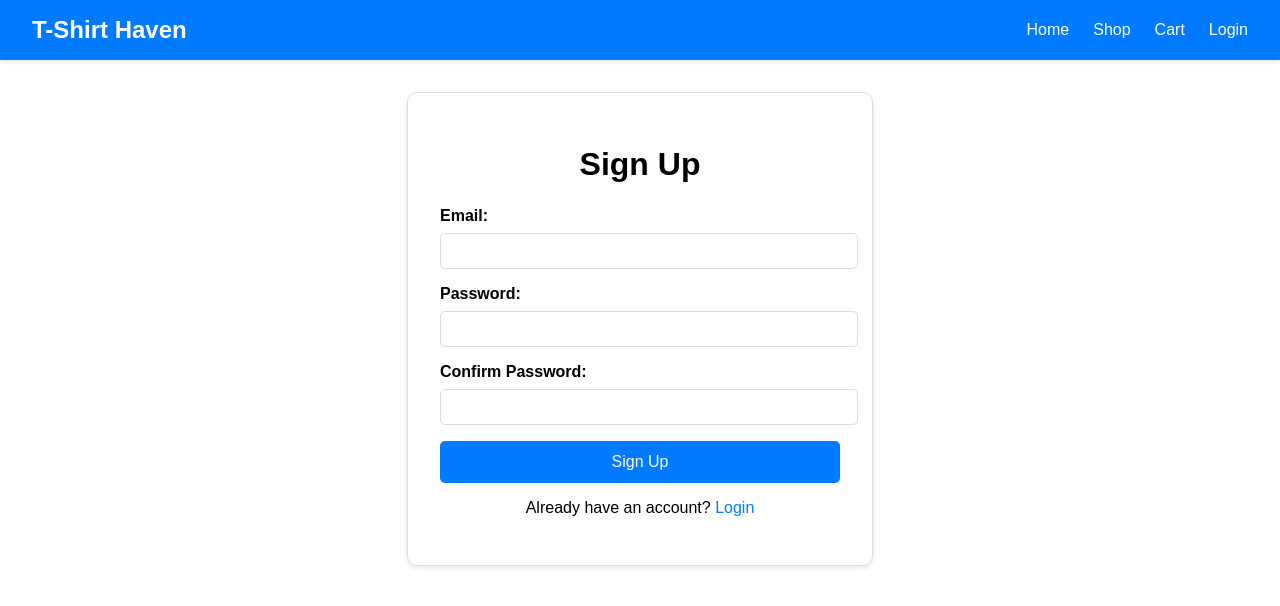
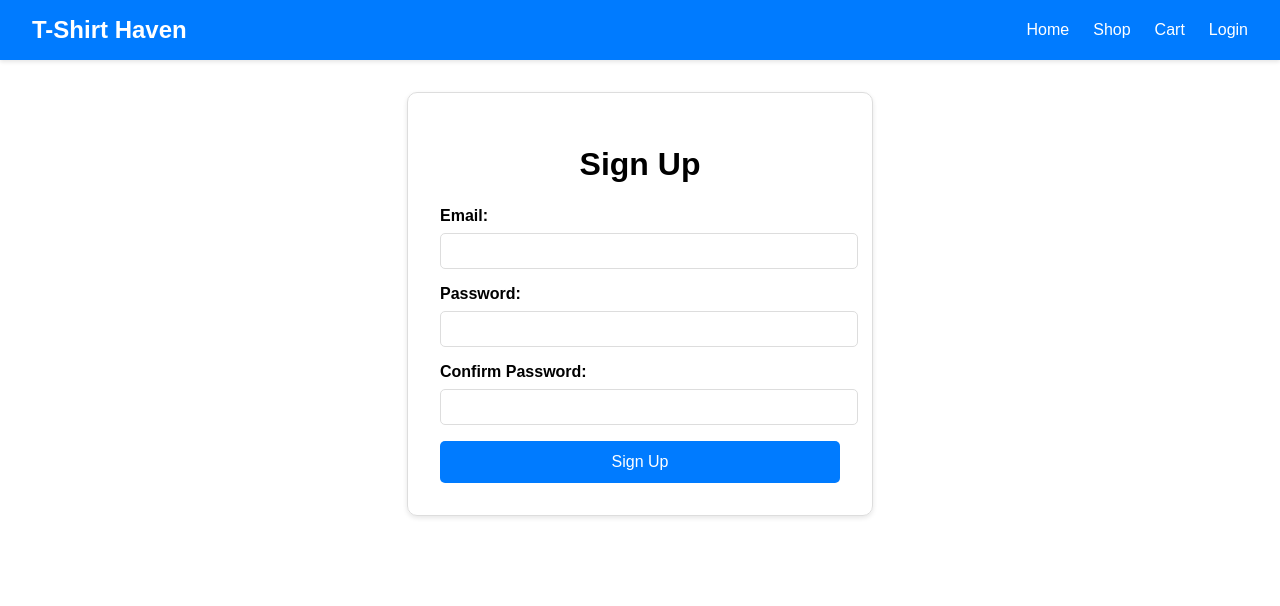
Before and after one commit to lexbanzonjr/creationz, a React (Create React App) app: page /signup in a window 1280 px wide. Shown: the top 606 px of the page. Built offline with nearby package versions, Linux system fonts and the light colour scheme.

Commit message:
Hook login and register API

```diff
--- a/src/pages/Auth.css
+++ b/src/pages/Auth.css
@@ -46,6 +46,18 @@ h1 {
   background-color: #0056b3;
 }
 
+.error-message {
+  color: red;
+  margin-top: 0.5rem;
+  font-size: 0.9rem;
+}
+
+.success-message {
+  color: green;
+  margin-top: 0.5rem;
+  font-size: 0.9rem;
+}
+
 p {
   text-align: center;
   margin-top: 1rem;
--- a/src/pages/Login.tsx
+++ b/src/pages/Login.tsx
@@ -1,26 +1,50 @@
 import React, { useState } from "react";
-import "./Auth.css";
+import { useNavigate } from "react-router-dom";
+import axios from "axios";
 
 const Login: React.FC = () => {
   const [email, setEmail] = useState("");
   const [password, setPassword] = useState("");
+  const [error, setError] = useState<string | null>(null);
+  const navigate = useNavigate();
 
-  const handleSubmit = (e: React.FormEvent) => {
+  const handleLogin = async (e: React.FormEvent) => {
     e.preventDefault();
 
-    // Perform login logic here (e.g., API call)
-    if (!email || !password) {
-      alert("Please enter both email and password");
-      return;
+    // Clear previous error
+    setError(null);
+
+    try {
+      const authHeader = `Basic ${btoa(`${email}:${password}`)}`;
+
+      // API call for authentication
+      const response = await axios.post(
+        "https://localhost:5000/auth/login", // Replace with your API URL
+        {}, // No body needed for Basic Authentication
+        {
+          headers: {
+            Authorization: authHeader,
+          },
+        }
+      );
+
+      // Handle success (e.g., store token, redirect user)
+      alert("Login successful");
+      const token = response.data.token;
+      localStorage.setItem("authToken", token);
+      navigate("/dashboard");
+    } catch (err: any) {
+      // Handle errors (e.g., invalid credentials)
+      setError(
+        err.response?.data?.message || "Login failed. Please try again."
+      );
     }
-
-    alert(`Logged in as ${email}`);
   };
 
   return (
     <div className="auth-container">
       <h1>Login</h1>
-      <form onSubmit={handleSubmit} className="auth-form">
+      <form onSubmit={handleLogin} className="auth-form">
         <div className="form-group">
           <label htmlFor="email">Email:</label>
           <input
@@ -41,6 +65,7 @@ const Login: React.FC = () => {
             required
           />
         </div>
+        {error && <p className="error-message">{error}</p>}
         <button type="submit" className="auth-button">
           Login
         </button>
--- a/src/pages/SignUp.tsx
+++ b/src/pages/SignUp.tsx
@@ -1,27 +1,57 @@
 import React, { useState } from "react";
+import { useNavigate } from "react-router-dom";
+import axios from "axios";
 import "./Auth.css";
 
 const SignUp: React.FC = () => {
   const [email, setEmail] = useState("");
   const [password, setPassword] = useState("");
   const [confirmPassword, setConfirmPassword] = useState("");
+  const [error, setError] = useState<string | null>(null);
+  const [success, setSuccess] = useState<string | null>(null);
+  const [loading, setLoading] = useState(false);
+  const navigate = useNavigate();
 
-  const handleSubmit = (e: React.FormEvent) => {
+  const handleSignUp = async (e: React.FormEvent) => {
     e.preventDefault();
 
-    // Perform sign-up logic here (e.g., API call)
+    // Clear previous messages
+    setError(null);
+    setSuccess(null);
+
+    // Validate passwords match
     if (password !== confirmPassword) {
-      alert("Passwords do not match");
+      setError("Passwords do not match.");
       return;
     }
 
-    alert(`Signed up as ${email}`);
+    setLoading(true);
+    try {
+      // API call to register the account
+      const response = await axios.post(
+        "https://localhost:5000/auth/register",
+        {
+          email,
+          password,
+        }
+      );
+
+      // Handle success
+      setSuccess("Account created successfully! You can now log in.");
+      setTimeout(() => navigate("/login"), 2000); // Redirect after 2 seconds
+    } catch (err: any) {
+      // Handle errors
+      setError(
+        err.response?.data?.message || "Sign up failed. Please try again."
+      );
+    }
+    setLoading(false);
   };
 
   return (
     <div className="auth-container">
       <h1>Sign Up</h1>
-      <form onSubmit={handleSubmit} className="auth-form">
+      <form onSubmit={handleSignUp} className="auth-form">
         <div className="form-group">
           <label htmlFor="email">Email:</label>
           <input
@@ -52,12 +82,11 @@ const SignUp: React.FC = () => {
             required
           />
         </div>
+        {error && <p className="error-message">{error}</p>}
+        {success && <p className="success-message">{success}</p>}
         <button type="submit" className="auth-button">
           Sign Up
         </button>
-        <p>
-          Already have an account? <a href="/login">Login</a>
-        </p>
       </form>
     </div>
   );
```
